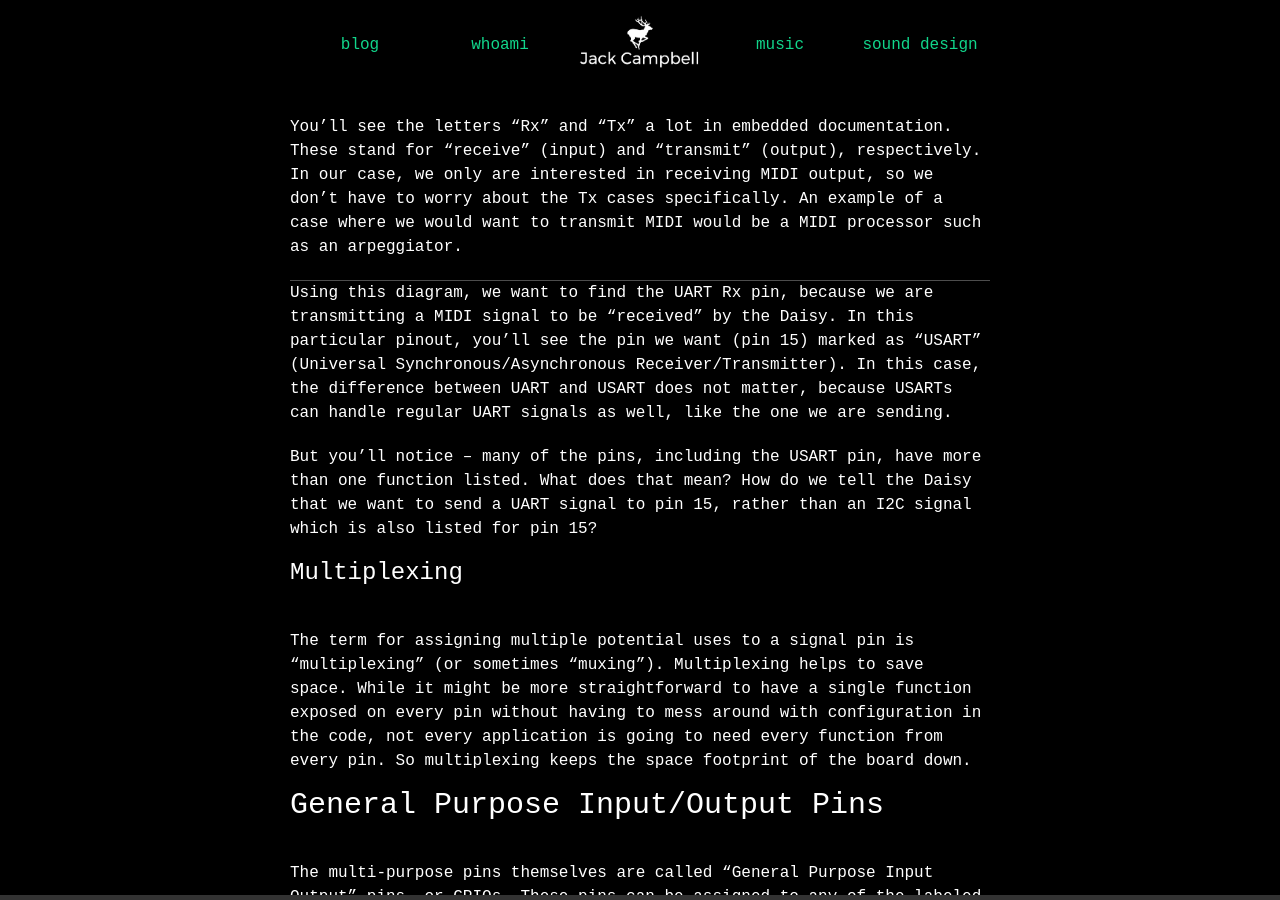
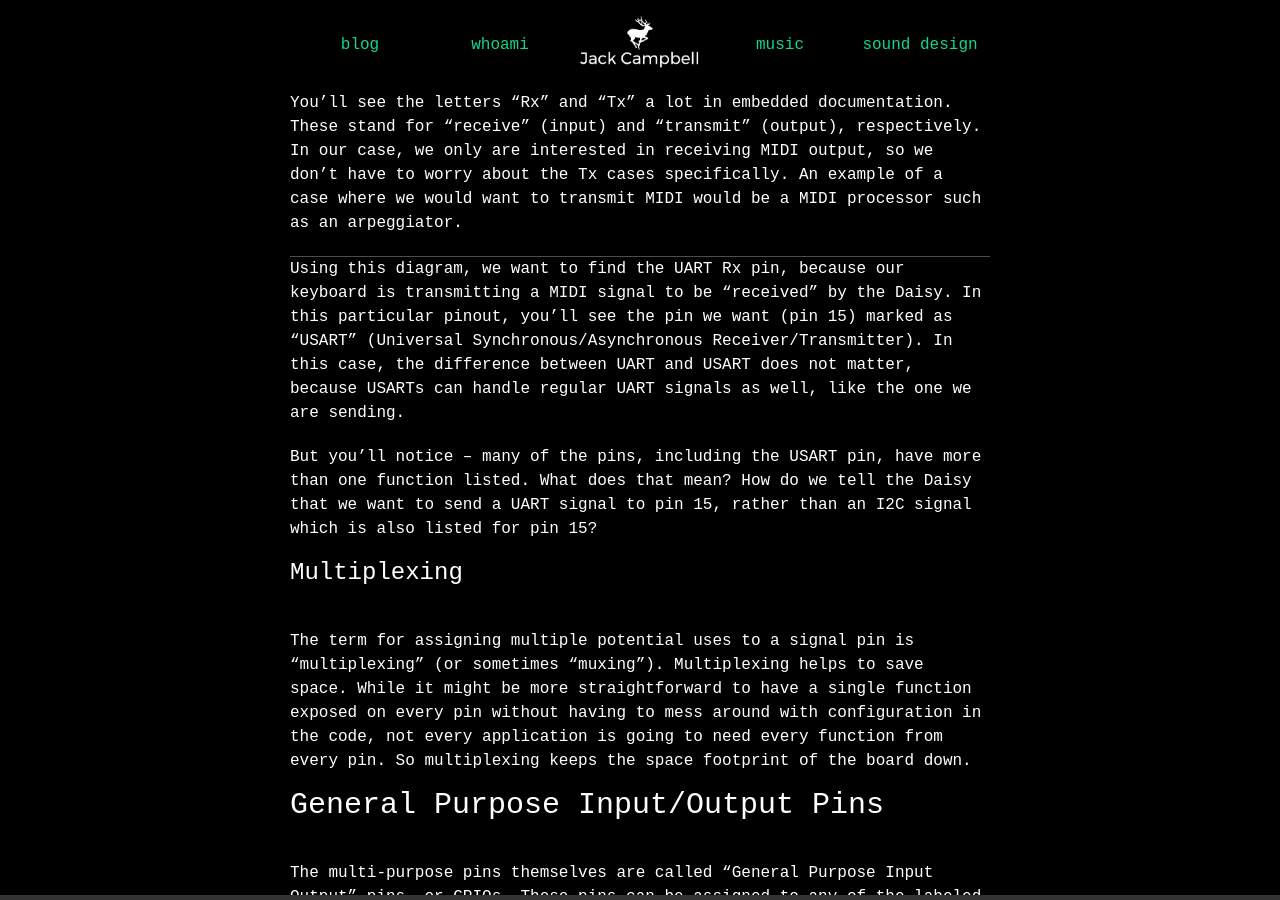
Before and after one commit to jcampbellcodes/jcampbellcodes_og.github.io, a Jekyll site: the page built from _posts/2022-05-13-anatomyofabaremetalsynth_part3.markdown, in a window 1280 px wide and 900 px high, scrolled down 1659 px. Built offline with Jekyll 4.4.1, drawn with Linux system fonts in a browser that asks for light colours; nearby versions of some CDN libraries; some of the changed lines change nothing that is shown; some of the changed text lies outside the part shown.

Commit message:
Release uart blog post

```diff
--- a/_posts/2022-05-14-anatomyofabaremetalsynth_part3.markdown
+++ b/_posts/2022-05-13-anatomyofabaremetalsynth_part3.markdown
@@ -1,11 +1,11 @@
 ---
 layout: post
 title: ANATOMY OF A BARE-METAL SYNTH, PART 3
-date: 2022-05-14 04:01:00
+date: 2022-05-13 04:01:00
 description: A post about the UART driver in a Daisy synth.
 ---
 
-This is the third part in a series about a bare metal synth. It assumes knowledge from the last post about UART signals and MIDI from [the previous post](/2022/05/07/anatomyofabaremetalsynth_part2.html).
+This is the third part in a series about a bare metal synth. It assumes knowledge from the [the previous post](/2022/05/07/anatomyofabaremetalsynth_part2.html) about UART signals and MIDI.
 
 # Receiving UART Data on the Daisy
 <br>
@@ -44,7 +44,7 @@
 
 ---
 
-Using this diagram, we want to find the UART Rx pin, because we are transmitting a MIDI
+Using this diagram, we want to find the UART Rx pin, because our keyboard is transmitting a MIDI
 signal to be "received" by the Daisy. In this particular pinout, you'll see the pin we want (pin 15)
 marked as "USART" (Universal Synchronous/Asynchronous Receiver/Transmitter). In this
 case, the difference between UART and USART does not matter, because USARTs can handle regular UART signals as well,
```
